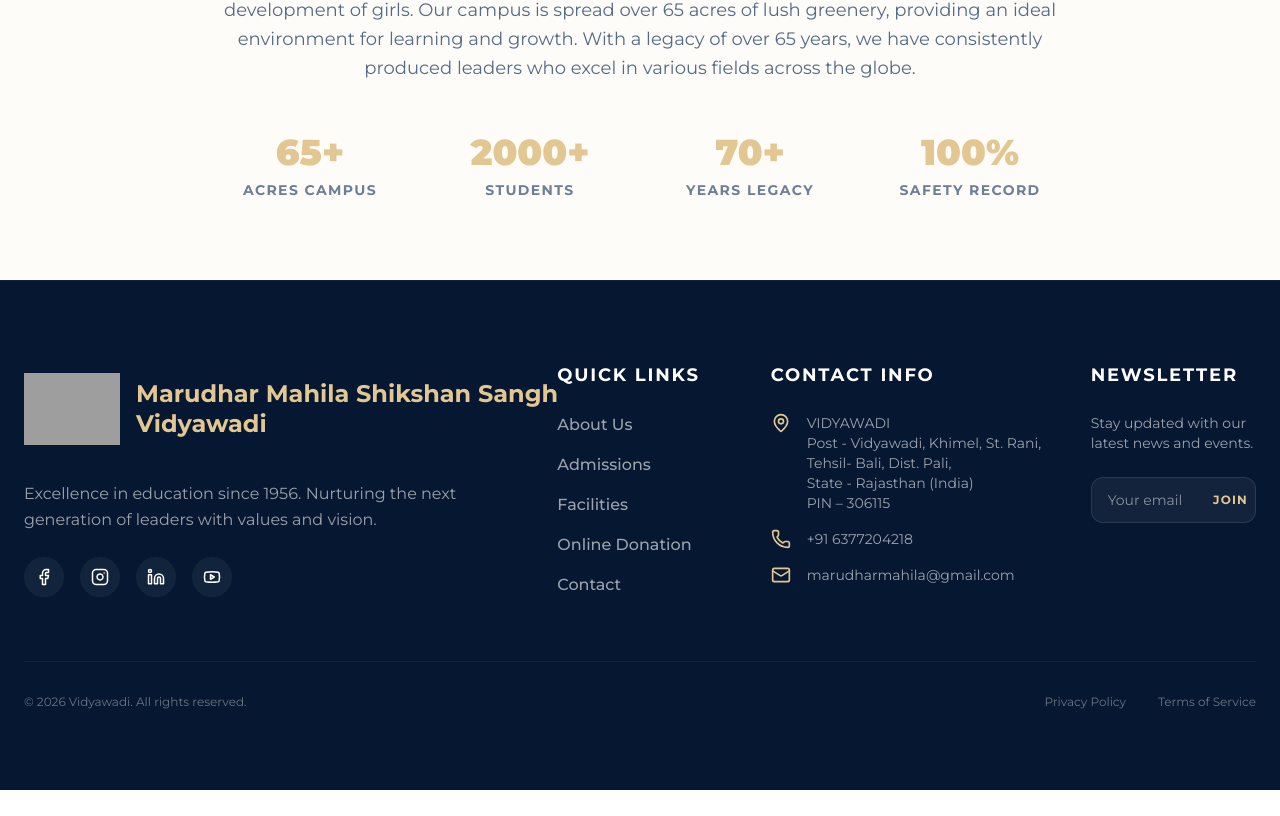
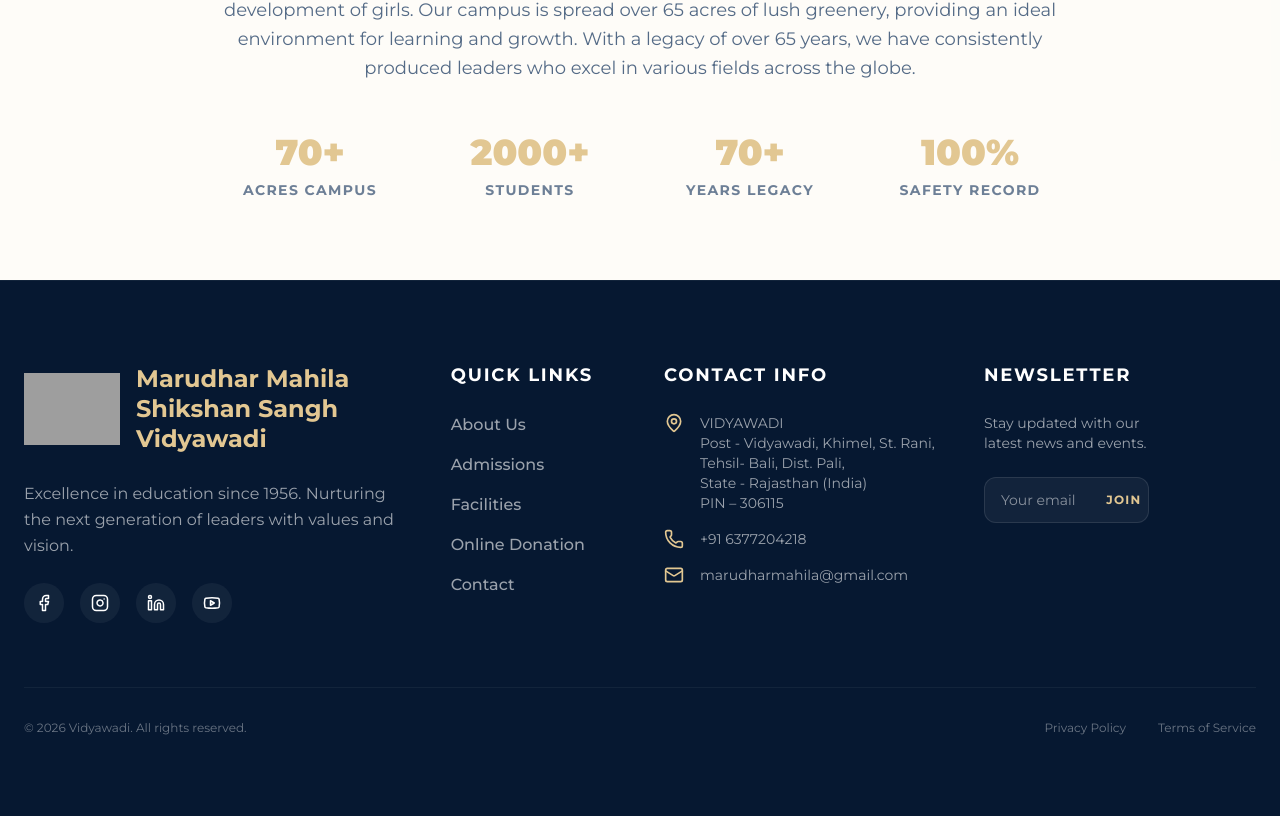
Before and after one commit to skytech3004/Vidyawadiorgmain, a Next.js app: page /about in a window 1280 px wide. Shown: the part 1618-2434 px from the top of the page. Before the commit the page ends 2408 px from the top, so only its background shows below. Built offline with nearby package versions, Linux system fonts and the light colour scheme; grey boxes are pictures that could not be loaded.

Commit message:
13:35 added

```diff
--- a/src/app/about/legacy/page.tsx
+++ b/src/app/about/legacy/page.tsx
@@ -79,7 +79,7 @@
                             className="p-10 bg-white/5 rounded-3xl border border-white/10"
                         >
                             <Award size={48} className="text-sandstone mx-auto mb-6" />
-                            <div className="text-5xl font-black mb-2 text-white">65+</div>
+                            <div className="text-5xl font-black mb-2 text-white">70+</div>
                             <div className="text-sandstone font-bold uppercase tracking-widest text-sm">Years of Excellence</div>
                         </motion.div>
 
--- a/src/app/about/page.tsx
+++ b/src/app/about/page.tsx
@@ -50,7 +50,7 @@
                     </p>
                     <div className="grid grid-cols-2 md:grid-cols-4 gap-8">
                         <div>
-                            <div className="text-4xl font-black text-sandstone mb-2">65+</div>
+                            <div className="text-4xl font-black text-sandstone mb-2">70+</div>
                             <div className="text-sm font-bold text-oxford/60 uppercase tracking-widest">Acres Campus</div>
                         </div>
                         <div>
--- a/src/app/about/vision-mission/page.tsx
+++ b/src/app/about/vision-mission/page.tsx
@@ -72,7 +72,16 @@
                                 <div className="absolute inset-0 bg-oxford opacity-5" />
                                 <div className="absolute inset-12 border-4 border-white/50 rounded-[2rem] flex items-center justify-center p-12 text-center text-oxford">
                                     <div>
-                                        <Target size={80} className="mx-auto mb-6 text-oxford/20" />
+                                        <div className="relative flex items-center justify-center mb-6 h-28 w-full">
+                                            <motion.img
+                                                initial={{ scale: 0, opacity: 0, rotate: -30 }}
+                                                whileInView={{ scale: 1, opacity: 1, rotate: 0 }}
+                                                transition={{ type: "spring", bounce: 0.5, duration: 1 }}
+                                                src="https://cdn-icons-png.flaticon.com/512/752/752675.png"
+                                                alt="Target Arrow"
+                                                className="h-28 w-28 object-contain drop-shadow-2xl"
+                                            />
+                                        </div>
                                         <h3 className="text-xl font-black uppercase tracking-widest text-oxford/40">Empowerment Through Education</h3>
                                     </div>
                                 </div>
--- a/src/components/Footer.tsx
+++ b/src/components/Footer.tsx
@@ -7,16 +7,16 @@
     return (
         <footer data-theme="dark" className="bg-oxford-dark text-white py-20 px-6 border-t border-white/5">
             <div className="max-w-[1600px] mx-auto">
-                <div className="grid grid-cols-1 sm:grid-cols-2 lg:grid-cols-12 gap-12 mb-16">
-                    <div className="lg:col-span-5 space-y-6">
-                        <div className="flex items-center gap-4">
-                            <img src="/white-logo.png" alt="Logo" className="w-24 h-24 object-contain" />
-                            <h3 className="text-xl sm:text-2xl font-bold text-sandstone leading-tight lg:whitespace-nowrap">Marudhar Mahila Shikshan Sangh<br />  Vidyawadi</h3>
+                <div className="grid grid-cols-1 md:grid-cols-2 lg:grid-cols-12 gap-10 lg:gap-12 mb-16">
+                    <div className="md:col-span-2 lg:col-span-4 space-y-6 flex flex-col md:block items-center text-center md:text-left">
+                        <div className="flex flex-col sm:flex-row items-center gap-4">
+                            <img src="/white-logo.png" alt="Logo" className="w-20 h-20 sm:w-24 sm:h-24 object-contain" />
+                            <h3 className="text-xl sm:text-2xl font-bold text-sandstone leading-tight">Marudhar Mahila Shikshan Sangh<br className="hidden sm:block" /> Vidyawadi</h3>
                         </div>
-                        <p className="text-white/60 leading-relaxed">
+                        <p className="text-white/60 leading-relaxed max-w-sm mx-auto md:mx-0">
                             Excellence in education since 1956. Nurturing the next generation of leaders with values and vision.
                         </p>
-                        <div className="flex gap-4">
+                        <div className="flex justify-center md:justify-start gap-4">
                             <a href="https://www.facebook.com/profile.php?id=61583590541462" className="w-10 h-10 rounded-full bg-white/5 flex items-center justify-center hover:bg-sandstone hover:text-oxford transition-all">
                                 <Facebook size={18} />
                             </a>
```
